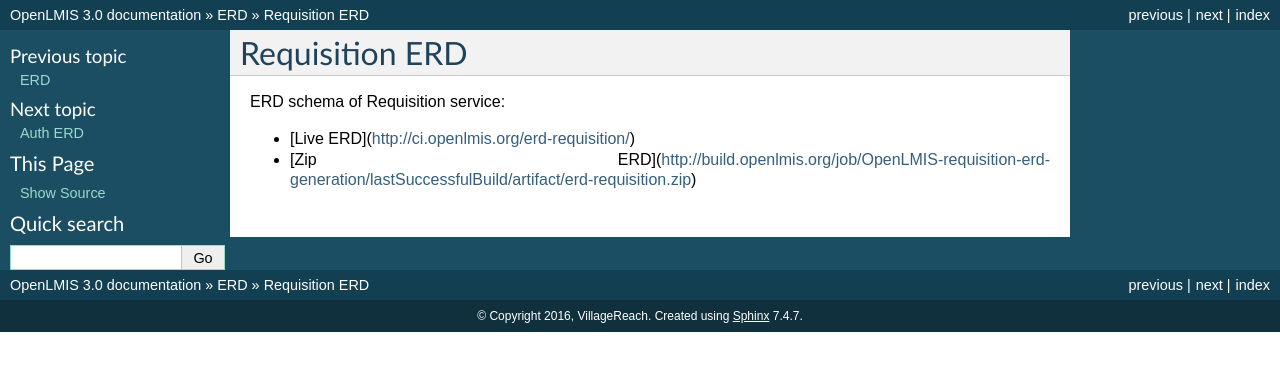
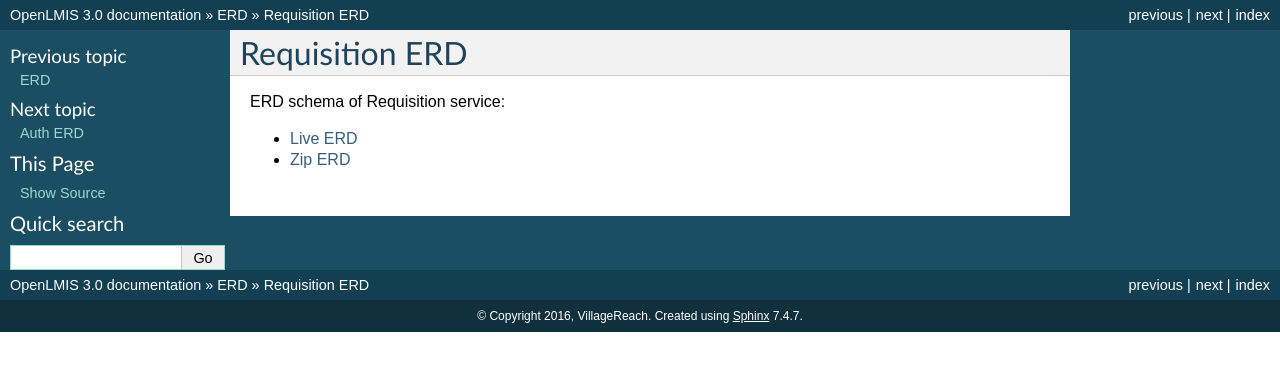
Before and after one commit to OpenLMIS/openlmis-ref-distro, a Sphinx documentation site: the page built from docs/source/erd/erd-requisition.rst, in a window 1280 px wide. Shown: the top 371 px of the page. Built offline with Sphinx 7.4.7, drawn with Linux system fonts in a browser that asks for light colours; pages that are not in the unit, such as notebooks, are missing from menus.

Commit message:
fix link to RST style
yes, I forgot I was not in markdown...

```diff
--- a/docs/source/erd/erd-requisition.rst
+++ b/docs/source/erd/erd-requisition.rst
@@ -4,5 +4,5 @@
 
 ERD schema of Requisition service:
 
-* [Live ERD](http://ci.openlmis.org/erd-requisition/)
-* [Zip ERD](http://build.openlmis.org/job/OpenLMIS-requisition-erd-generation/lastSuccessfulBuild/artifact/erd-requisition.zip)
+* `Live ERD <http://ci.openlmis.org/erd-requisition/>`_
+* `Zip ERD <http://build.openlmis.org/job/OpenLMIS-requisition-erd-generation/lastSuccessfulBuild/artifact/erd-requisition.zip>`_
```
